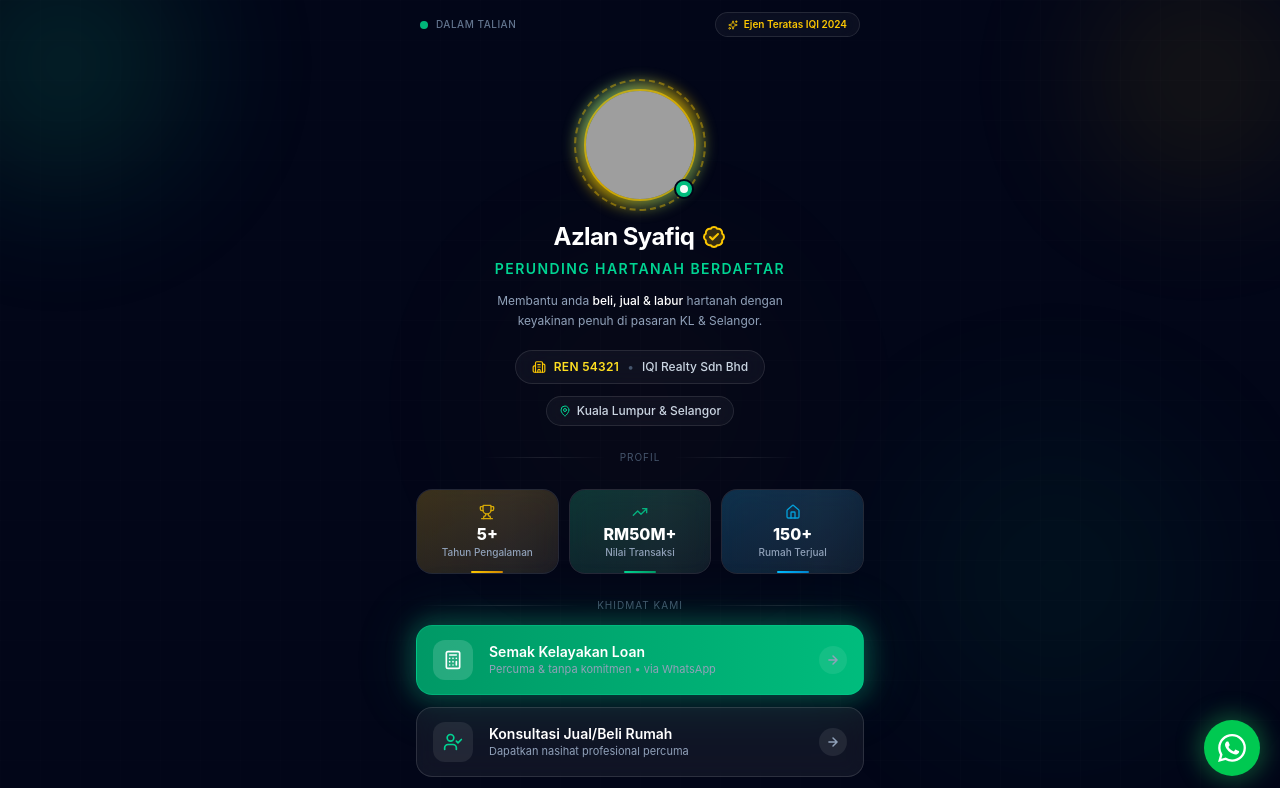
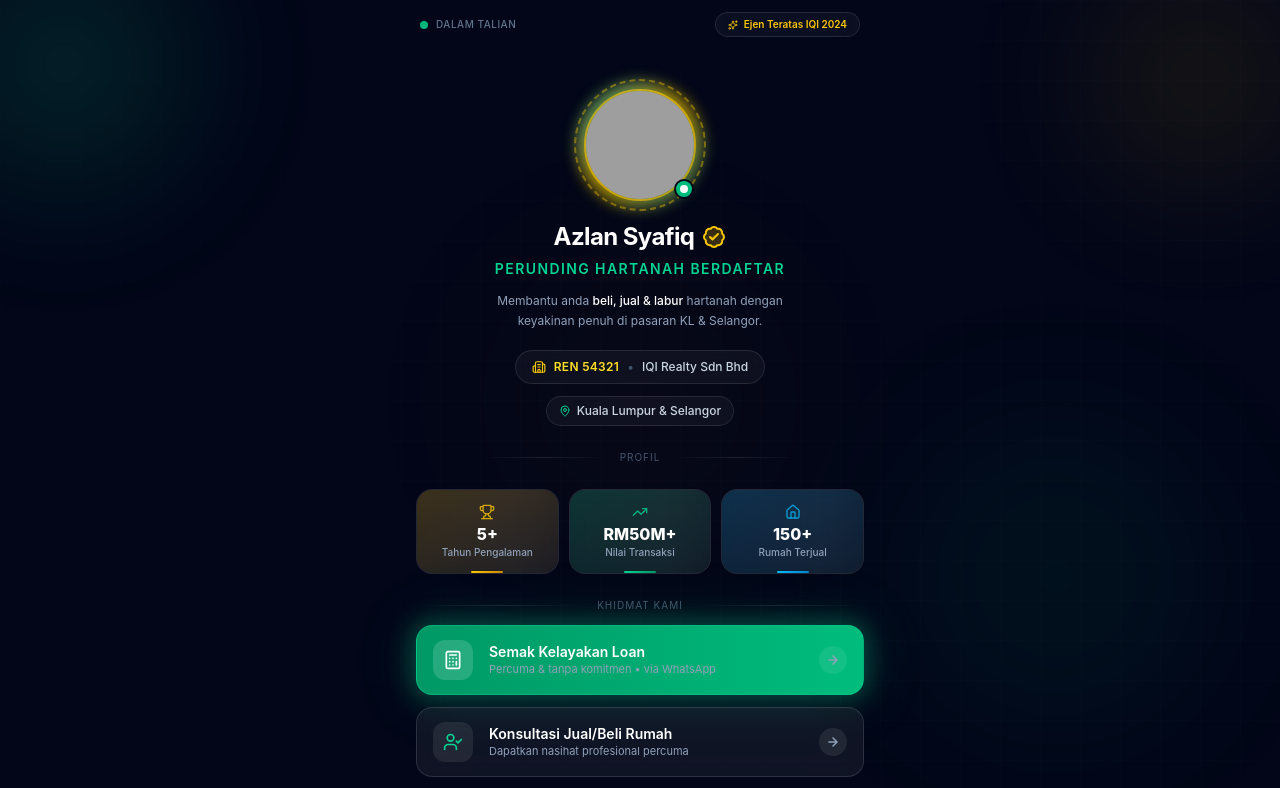
Before and after one commit to kronologiseram-eng/Agent-hartanah, a Next.js app: page / in a window 1280 px wide. Shown: the top 788 px of the page. Built offline with nearby package versions, Linux system fonts and the light colour scheme; grey boxes are pictures that could not be loaded.

Commit message:
Update page.tsx

```diff
--- a/src/app/page.tsx
+++ b/src/app/page.tsx
@@ -219,36 +219,6 @@
           <SocialFooter animationDelay={0.85} />
         </motion.main>
       </div>
-
-      {/* ─── Floating WhatsApp FAB ─── */}
-      <motion.a
-        href={`https://wa.me/${WHATSAPP_NUMBER}?text=Salam%20Azlan%2C%20saya%20ingin%20bertanya%20tentang%20hartanah.`}
-        target="_blank"
-        rel="noopener noreferrer"
-        aria-label="Hubungi via WhatsApp"
-        initial={{ opacity: 0, scale: 0, y: 20 }}
-        animate={{ opacity: 1, scale: 1, y: 0 }}
-        transition={{
-          delay: 1.2,
-          type: "spring",
-          stiffness: 300,
-          damping: 20,
-        }}
-        whileHover={{ scale: 1.1, y: -3 }}
-        whileTap={{ scale: 0.9 }}
-        className="fixed bottom-6 right-5 z-50 w-14 h-14 rounded-full bg-green-500 shadow-lg shadow-green-500/40 flex items-center justify-center glow-emerald"
-        style={{ boxShadow: "0 0 24px 4px rgba(34,197,94,0.4)" }}
-      >
-        <svg
-          viewBox="0 0 24 24"
-          className="w-7 h-7 fill-white"
-        >
-          <path d="M17.472 14.382c-.297-.149-1.758-.867-2.03-.967-.273-.099-.471-.148-.67.15-.197.297-.767.966-.94 1.164-.173.199-.347.223-.644.075-.297-.15-1.255-.463-2.39-1.475-.883-.788-1.48-1.761-1.653-2.059-.173-.297-.018-.458.13-.606.134-.133.298-.347.446-.52.149-.174.198-.298.298-.497.099-.198.05-.371-.025-.52-.075-.149-.669-1.612-.916-2.207-.242-.579-.487-.5-.669-.51-.173-.008-.371-.01-.57-.01-.198 0-.52.074-.792.372-.272.297-1.04 1.016-1.04 2.479 0 1.462 1.065 2.875 1.213 3.074.149.198 2.096 3.2 5.077 4.487.709.306 1.262.489 1.694.625.712.227 1.36.195 1.871.118.571-.085 1.758-.719 2.006-1.413.248-.694.248-1.289.173-1.413-.074-.124-.272-.198-.57-.347m-5.421 7.403h-.004a9.87 9.87 0 01-5.031-1.378l-.361-.214-3.741.982.998-3.648-.235-.374a9.86 9.86 0 01-1.51-5.26c.001-5.45 4.436-9.884 9.888-9.884 2.64 0 5.122 1.03 6.988 2.898a9.825 9.825 0 012.893 6.994c-.003 5.45-4.437 9.884-9.885 9.884m8.413-18.297A11.815 11.815 0 0012.05 0C5.495 0 .16 5.335.157 11.892c0 2.096.547 4.142 1.588 5.945L.057 24l6.305-1.654a11.882 11.882 0 005.683 1.448h.005c6.554 0 11.89-5.335 11.893-11.893a11.821 11.821 0 00-3.48-8.413z" />
-        </svg>
-
-        {/* Ping ring */}
-        <span className="absolute inline-flex h-full w-full rounded-full bg-green-400 opacity-30 animate-ping" />
-      </motion.a>
     </div>
   );
 }
```
